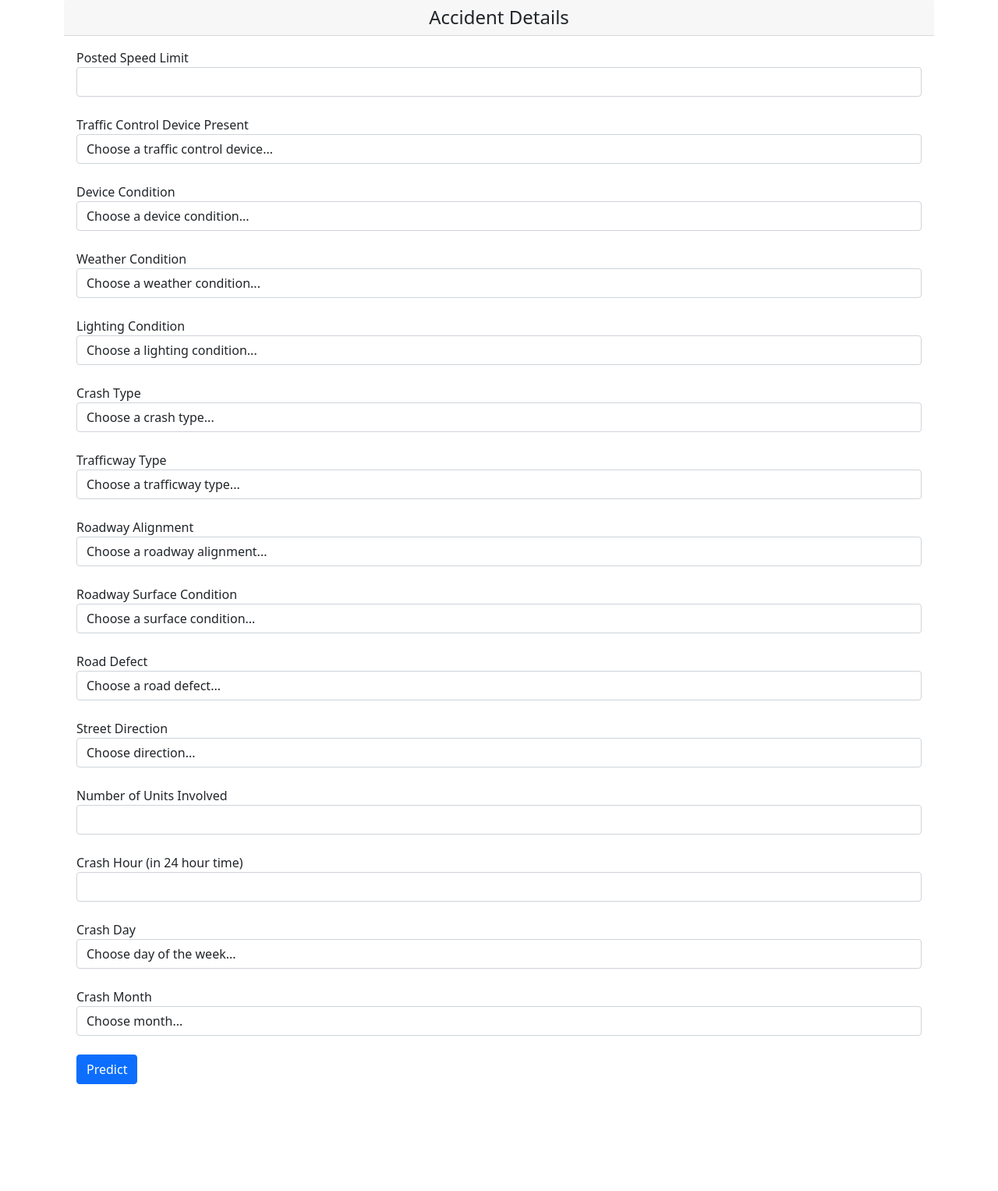
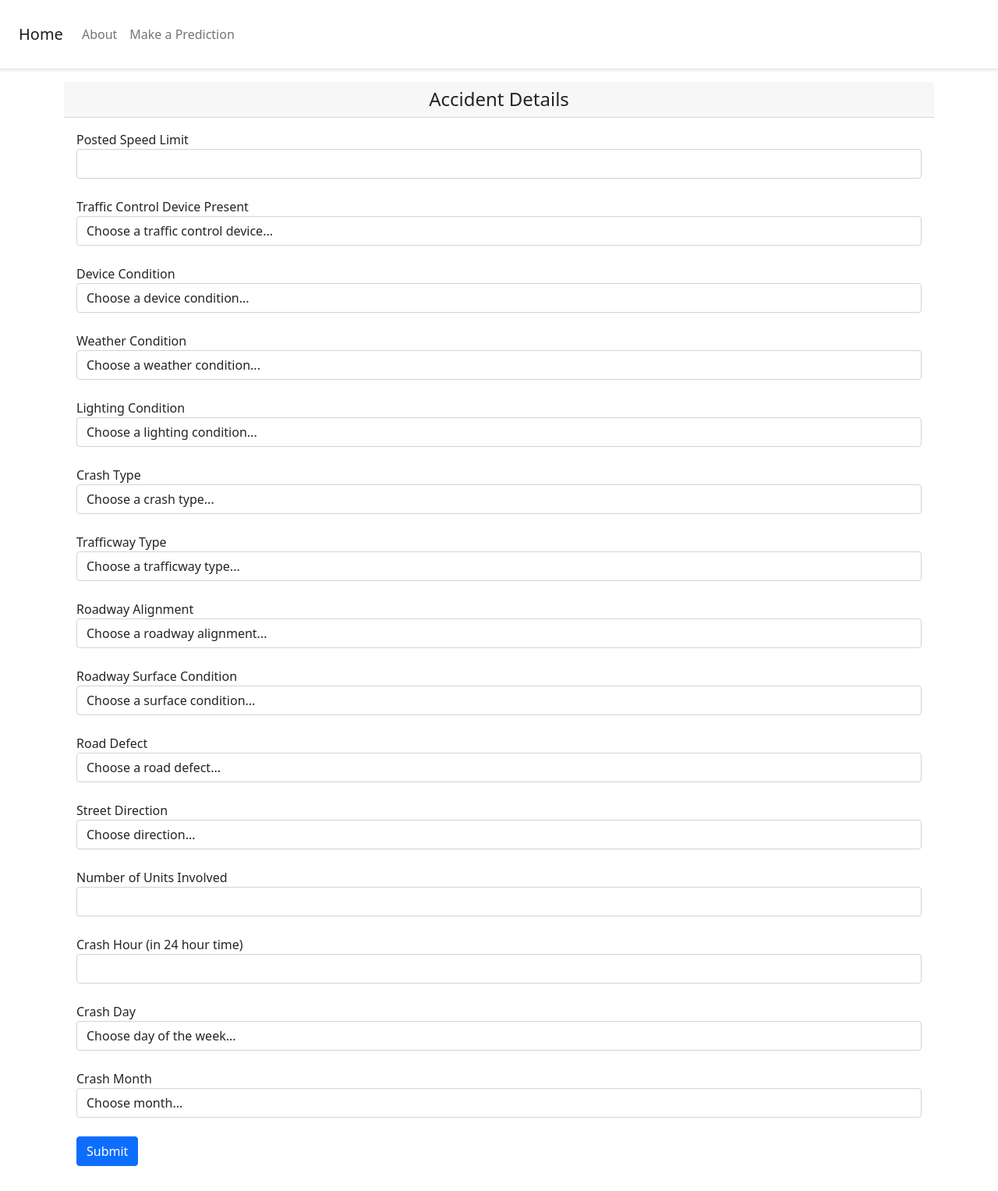
Before and after one commit to jkh-code/predicting-traffic-accident-injuries, a Flask app: page /questions in a window 1280 px wide. Shown: the whole page at 78% size. Before the commit the page ends 1422 px from the top, so only its background shows below. Run offline with Flask 2, Linux system fonts and the light colour scheme; some libraries are stand-ins or nearby versions.

Commit message:
Update questions file to have navigation bar

```diff
--- a/app/templates/base.html
+++ b/app/templates/base.html
@@ -8,10 +8,7 @@
     <title>{% block title %}{% endblock %}</title>
 </head>
 <body>
-
-    <div class="d-flex flex-column flex-md-row align-items-center p-3 px-md-4 mb-3 bg-white border-bottom shadow-sm">
-
-
+    <div class="d-flex flex-column flex-md-row align-items-center p-3 px-md-4 mb-3 bg-white border-bottom shadow-sm sticky-top">
         <nav class="navbar navbar-expand-lg navbar-light">
             <a class="navbar-brand" href="/">Home</a>
             <button class="navbar-toggler" type="button" data-toggle="collapse" data-target="#navbarSupportedContent" aria-controls="navbarSupportedContent" aria-expanded="false" aria-label="Toggle navigation">
--- a/app/templates/questions.html
+++ b/app/templates/questions.html
@@ -1,13 +1,9 @@
-<!DOCTYPE html>
-<html lang="en">
-<head>
-    <meta charset="utf-8"/>
-    <meta name="viewport" content="width=device-width, initial-scale=1, shrink-to-fit=no">
-    <title>Accident Details</title>
-    <link href="./static/css/bootstrap.min.css" rel="stylesheet">
-    <link href="/static/css/cover.css" rel="stylesheet">
-</head>
-<body>
+{% extends 'base.html' %}
+
+{% block title %}{{ page_title }}{% endblock %}
+
+{% block main %}
+
     <div class="container">
         <div class="card-deck mb-3">
             <div class="card-header">
@@ -260,9 +256,10 @@
                     <br>
 
 
-                    <button class="btn btn-primary btn-block" type="submit">Predict</button>
+                    <button class="btn btn-primary btn-block" type="submit">Submit</button>
                 </form>
             </div>
         </div>
     </div>
-</body>
+
+{% endblock %}
```
Also changed, not shown: app/templates/index.html (indentation only).
